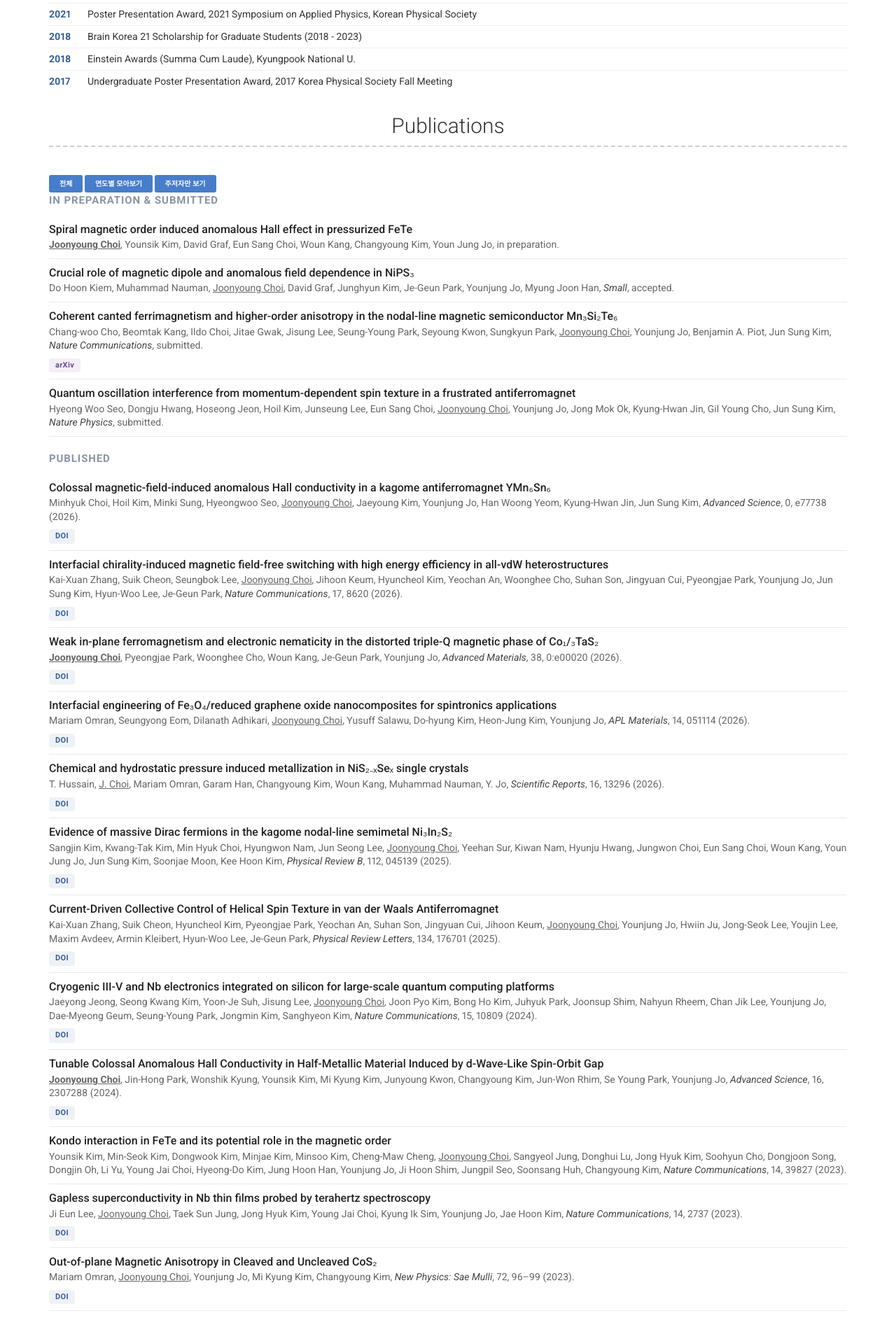
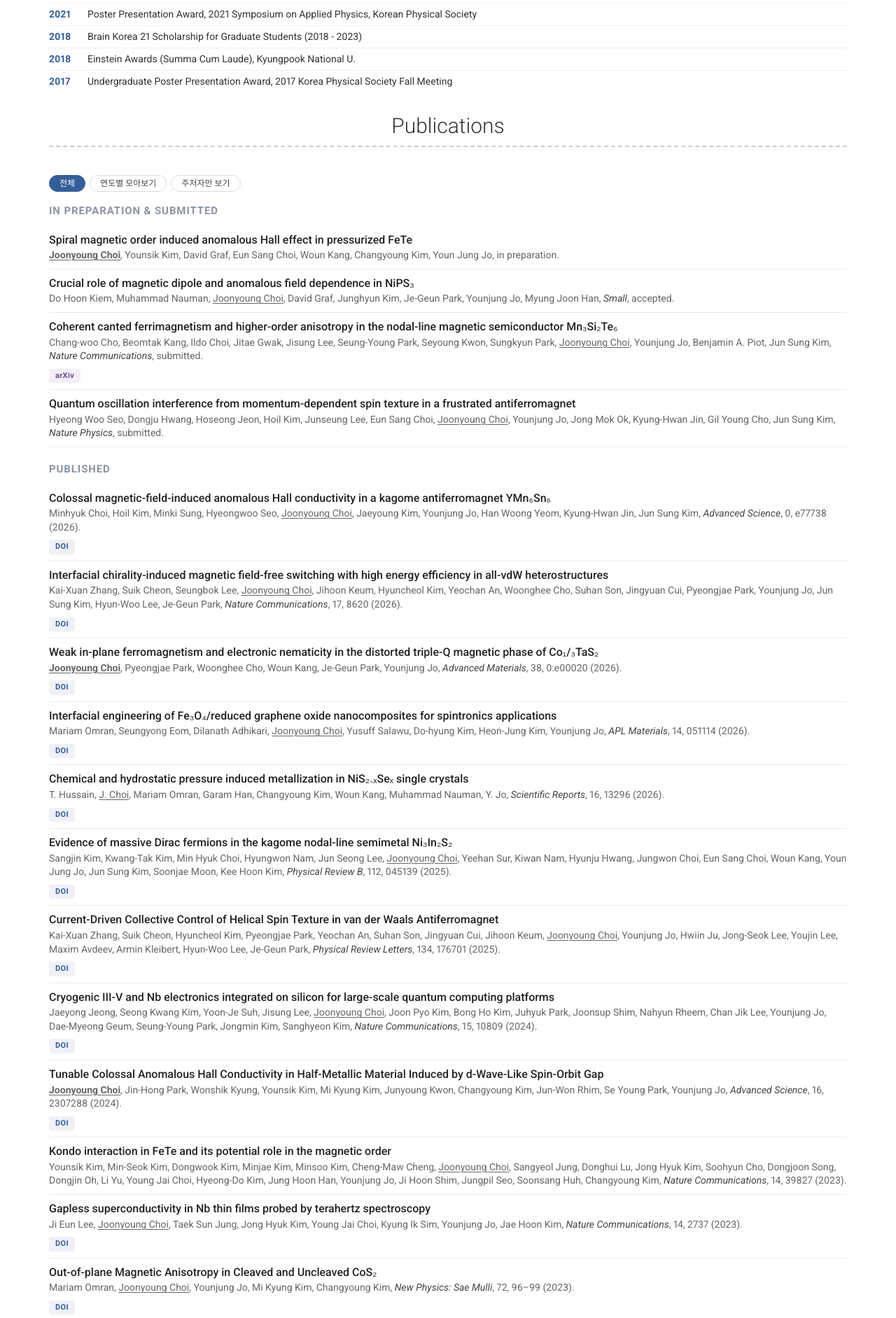
Before and after one commit to joonyoung-phys/cv, a Jekyll site: the page built from index.md, in a window 1280 px wide. Shown: the part 1540-3423 px from the top of the page at 70% size. Built offline with Jekyll 4.4.1, drawn with Linux system fonts in a browser that asks for light colours; nearby versions of some CDN libraries.

Commit message:
Add publication filter toolbar styling (light + dark mode)

```diff
--- a/_sass/dark.scss
+++ b/_sass/dark.scss
@@ -66,4 +66,20 @@
   .award-text {
     color: #e6e6e6;
   }
+
+  .pub-filter-btn {
+    background: #2a2a2a;
+    border-color: #444;
+    color: #ddd;
+
+    &:hover {
+      background: #333;
+    }
+
+    &.active {
+      background: #6ea8fe;
+      border-color: #6ea8fe;
+      color: #12202e;
+    }
+  }
 }
--- a/_sass/modern-resume-theme.scss
+++ b/_sass/modern-resume-theme.scss
@@ -325,3 +325,40 @@ p.quote {
   font-size: 1.4rem;
   color: #333;
 }
+
+.pub-toolbar {
+  display: flex;
+  gap: 0.6rem;
+  flex-wrap: wrap;
+  margin: 0 0 1.6rem;
+  text-align: left;
+}
+
+.pub-filter-btn {
+  font-family: inherit;
+  font-size: 1.2rem;
+  font-weight: 500;
+  padding: 5px 14px;
+  border-radius: 999px;
+  border: 1px solid #d7dde5;
+  background: #fff;
+  color: #444;
+  cursor: pointer;
+  transition: background-color 150ms ease, color 150ms ease, border-color 150ms ease;
+
+  &:hover {
+    background: #f0f4f8;
+  }
+
+  &.active {
+    background: #355e98;
+    border-color: #355e98;
+    color: #fff;
+  }
+}
+
+.pub-meta u {
+  text-decoration: underline;
+  text-decoration-thickness: 1px;
+  text-underline-offset: 2px;
+}
```
